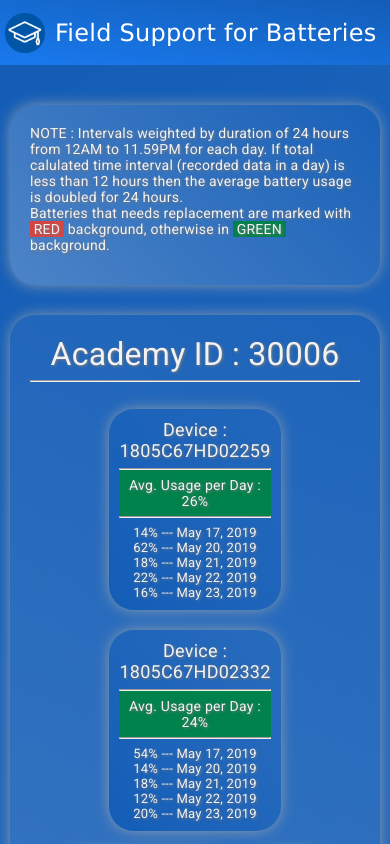
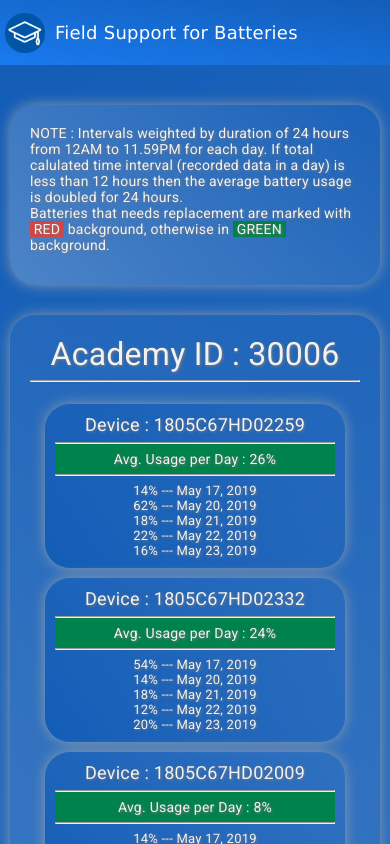
Before and after one commit to sirajwebs/edu-batteries-field-support, an Angular app: page /home in a window 390 px wide. Shown: the top 844 px of the page. Built offline with nearby package versions, Linux system fonts and the light colour scheme.

Commit message:
Add files via upload

```diff
--- a/src/app/features/batteries-support/batteries-support.component.scss
+++ b/src/app/features/batteries-support/batteries-support.component.scss
@@ -27,3 +27,10 @@
 .usage {
   font-size: small;
 }
+
+@media screen and (max-width: 768px) {
+  .grid-list {
+    flex-basis: 100%;
+    margin: 5px;
+  }
+}
--- a/src/app/layout/header/header.component.scss
+++ b/src/app/layout/header/header.component.scss
@@ -37,6 +37,10 @@
     display: none;
   }
 
+  .logo{
+    font-size: large;
+  }
+
   .header-bar {
     padding: 5px;
   }
```
Also changed, not shown: 1 other file (tests, documents, lock files or other folders).
